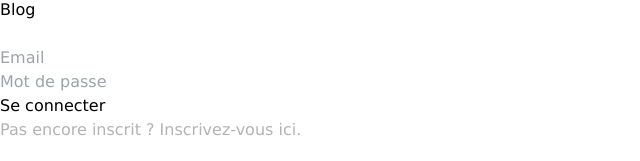
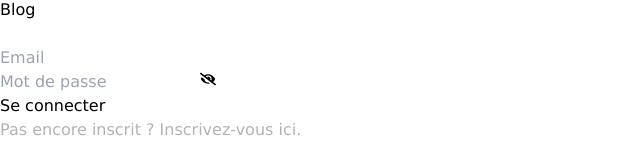
Before and after one commit to lemadnightofficiel/Musikia_Web, a Next.js app in the folder site-web-musikia/: page /pages/login in a window 1280 px wide. Shown: the part 234-395 px from the top of the page, without its empty margins (0-640 px from the left). Built offline with nearby package versions, Linux system fonts and the light colour scheme.

Commit message:
modified password eye in login

```diff
--- a/site-web-musikia/src/app/pages/login/page.tsx
+++ b/site-web-musikia/src/app/pages/login/page.tsx
@@ -5,6 +5,7 @@ import Link from "next/link";
 import { useRouter } from "next/navigation";
 import Navbar from "@/app/components/NavBar";
 import Footer from "@/app/components/Footer";
+import { FaEye, FaEyeSlash } from 'react-icons/fa';
 
 const LoginPage: React.FC = () => {
   const [email, setEmail] = useState<string>('');
@@ -54,17 +55,7 @@ const LoginPage: React.FC = () => {
             <div className="relative">
               <input type={showPassword ? "text" : "password"} placeholder="Mot de passe" className="border border-gray-300 rounded p-2 mb-4 w-full focus:outline-none focus:ring-2 focus:ring-indigo-500 text-gray-800" required value={password} onChange={(e) => setPassword(e.target.value)}/>
               <button type="button" className="absolute right-3 top-2.5" onClick={() => setShowPassword(!showPassword)}>
-                {showPassword ? (
-                  <svg xmlns="http://www.w3.org/2000/svg" fill="none" viewBox="0 0 24 24" strokeWidth={1.5} stroke="currentColor" className="w-6 h-6">
-                    <path strokeLinecap="round" strokeLinejoin="round" d="M2.036 12.322a1.012 1.012 0 010-.639C3.423 7.51 7.36 4.5 12 4.5c4.638 0 8.573 3.007 9.963 7.178.07.207.07.431 0 .639C20.577 16.49 16.64 19.5 12 19.5c-4.638 0-8.573-3.007-9.963-7.178z" />
-                    <path strokeLinecap="round" strokeLinejoin="round" d="M15 12a3 3 0 11-6 0 3 3 0 016 0z" />
-                  </svg>
-                ) :
-                (
-                  <svg xmlns="http://www.w3.org/2000/svg" fill="none" viewBox="0 0 24 24" strokeWidth={1.5} stroke="currentColor" className="w-6 h-6">
-                    <path strokeLinecap="round" strokeLinejoin="round" d="M3.98 8.223A10.477 10.477 0 001.934 12C3.226 16.338 7.244 19.5 12 19.5c.993 0 1.953-.138 2.863-.395M6.228 6.228A10.45 10.45 0 0112 4.5c4.756 0 8.773 3.162 10.065 7.498a10.523 10.523 0 01-4.293 5.774M6.228 6.228L3 3m3.228 3.228l3.65 3.65m7.894 7.894L21 21m-3.228-3.228l-3.65-3.65m0 0a3 3 0 10-4.243-4.243m4.242 4.242L9.88 9.88" />
-                  </svg>
-                )}
+                 {showPassword ? <FaEye /> : <FaEyeSlash />}
               </button>
             </div>
             <button type="submit" className="bg-[var(--btn-bg)] hover:bg-[var(--btn-hover)] text-[var(--btn-text)] py-2 px-4 rounded transition duration-300">
```
